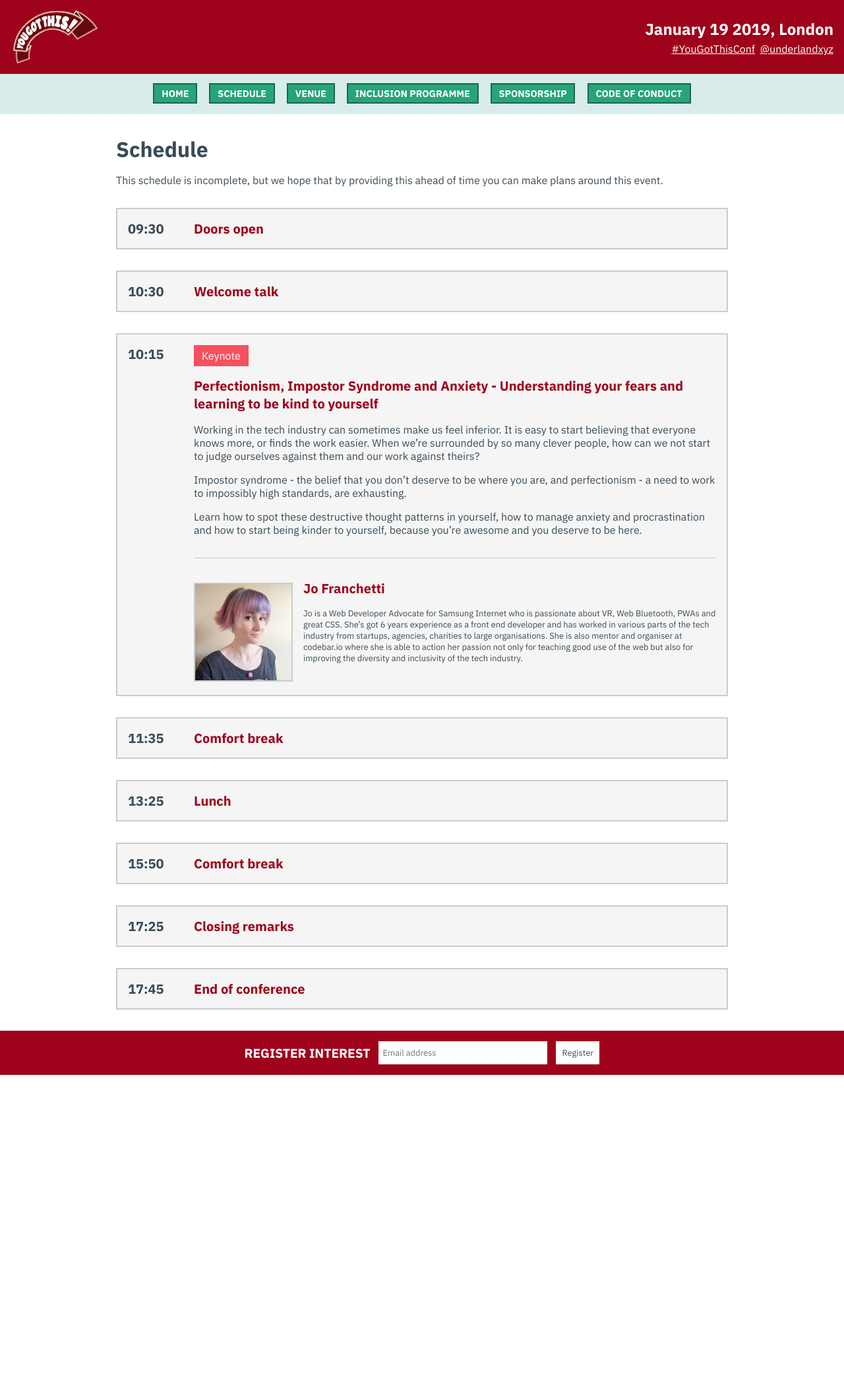
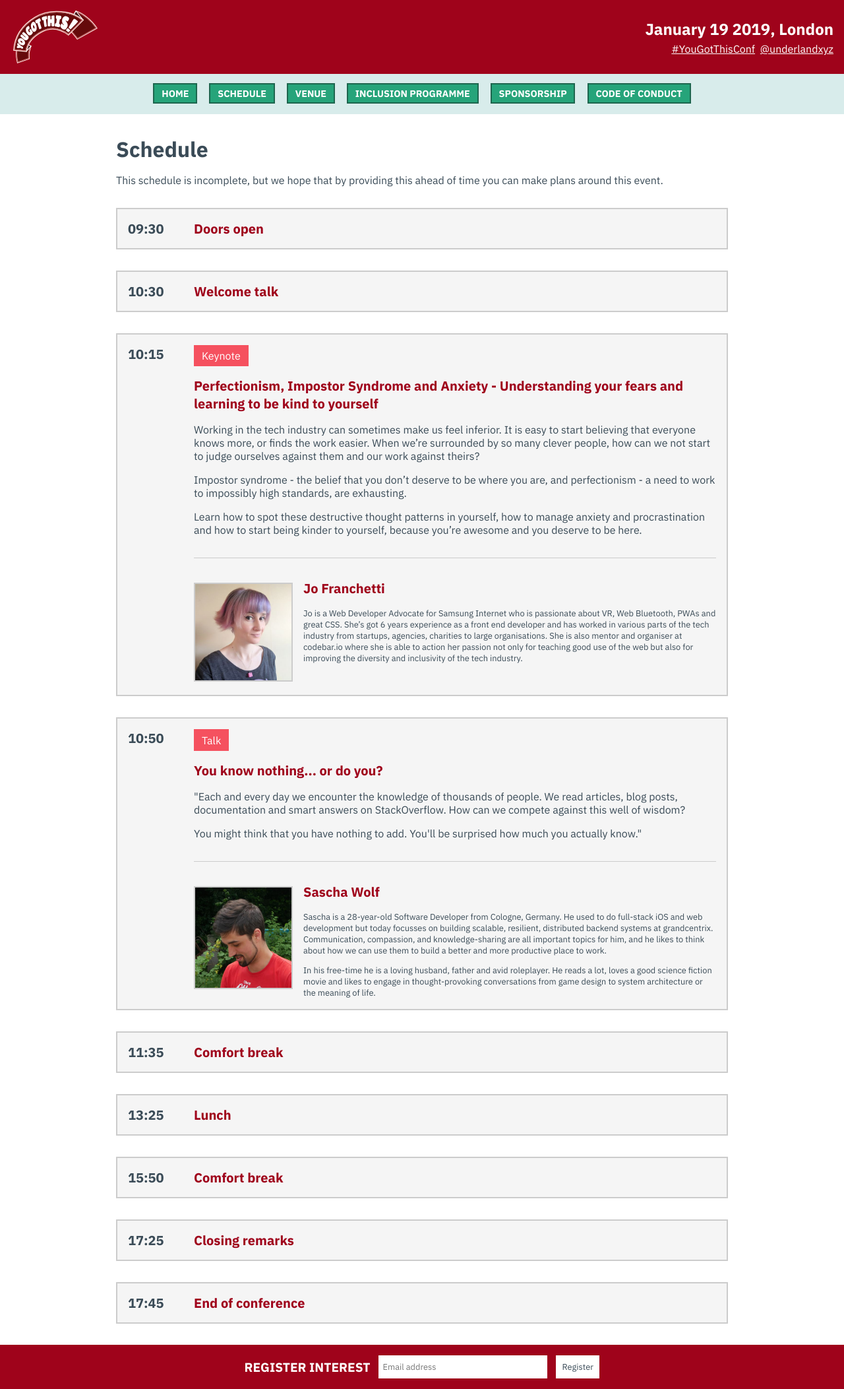
Before and after one commit to underlandxyz/2019.yougotthis.io, a Jekyll site: the page built from schedule.md, in a window 1280 px wide. Shown: the whole page at 66% size. Built offline with Jekyll 4.4.1, drawn with Linux system fonts in a browser that asks for light colours; before the commit the page ends 1629 px from its top, so only the background shows below that.

Commit message:
Added sascha as a speaker

```diff
--- a/docs/feed.xml
+++ b/docs/feed.xml
@@ -1 +1 @@
-<?xml version="1.0" encoding="utf-8"?><feed xmlns="http://www.w3.org/2005/Atom" ><generator uri="https://jekyllrb.com/" version="3.8.3">Jekyll</generator><link href="https://yougotthis.io/feed.xml" rel="self" type="application/atom+xml" /><link href="https://yougotthis.io/" rel="alternate" type="text/html" /><updated>2018-10-08T22:00:53+01:00</updated><id>https://yougotthis.io/</id><title type="html">You Got This</title><subtitle>An affordable one-stream conference for junior developers and designers on skills needed for a happy, healthy work life.</subtitle></feed>
+<?xml version="1.0" encoding="utf-8"?><feed xmlns="http://www.w3.org/2005/Atom" ><generator uri="https://jekyllrb.com/" version="3.8.3">Jekyll</generator><link href="http://localhost:4000/feed.xml" rel="self" type="application/atom+xml" /><link href="http://localhost:4000/" rel="alternate" type="text/html" /><updated>2018-10-15T14:50:55+01:00</updated><id>http://localhost:4000/</id><title type="html">You Got This</title><subtitle>An affordable one-stream conference for junior developers and designers on skills needed for a happy, healthy work life.</subtitle></feed>
--- a/schedule.md
+++ b/schedule.md
@@ -42,6 +42,27 @@ title: Schedule
           <div class="c">
             <h2>Jo Franchetti</h2>
             <p>Jo is a Web Developer Advocate for Samsung Internet who is passionate about VR, Web Bluetooth, PWAs and great CSS. She’s got 6 years experience as a front end developer and has worked in various parts of the tech industry from startups, agencies, charities to large organisations. She is also mentor and organiser at codebar.io where she is able to action her passion not only for teaching good use of the web but also for improving the diversity and inclusivity of the tech industry.</p>
+          </div>
+        </div>
+      </div>
+    </li>
+    <li>
+      <div class="time">10:50</div>
+      <div class="info">
+        <span class="type">Talk</span>
+        <div class="c">
+          <h2>You know nothing... or do you?</h2>
+          <div class="desc">
+            <p>"Each and every day we encounter the knowledge of thousands of people. We read articles, blog posts, documentation and smart answers on StackOverflow. How can we compete against this well of wisdom?</p><p>You might think that you have nothing to add. You'll be surprised how much you actually know."</p>
+          </div>
+        </div>
+        <div class="s">
+          <div class="img">
+            <img src="/assets/img/speakers/sascha.png" alt="Photo of Sascha">
+          </div>
+          <div class="c">
+            <h2>Sascha Wolf</h2>
+            <p>Sascha is a 28-year-old Software Developer from Cologne, Germany. He used to do full-stack iOS and web development but today focusses on building scalable, resilient, distributed backend systems at grandcentrix. Communication, compassion, and knowledge-sharing are all important topics for him, and he likes to think about how we can use them to build a better and more productive place to work.</p><p>In his free-time he is a loving husband, father and avid roleplayer. He reads a lot, loves a good science fiction movie and likes to engage in thought-provoking conversations from game design to system architecture or the meaning of life.</p>
           </div>
         </div>
       </div>
@@ -177,6 +198,11 @@ h1.title {
 }
 .t .s .c p {
   font-size: 0.8em;
+  margin-bottom: 1em;
+}
+
+.t .s .c p:last-child {
+  margin-bottom: 0;
 }
 
 @media screen and (max-width: 800px) {
```
Also changed, not shown: docs/schedule.html (+26 -0 lines), assets/img/speakers/sascha.png (added), docs/assets/img/speakers/sascha.png (added), docs/tweets.md (added), tweets.md (added).
